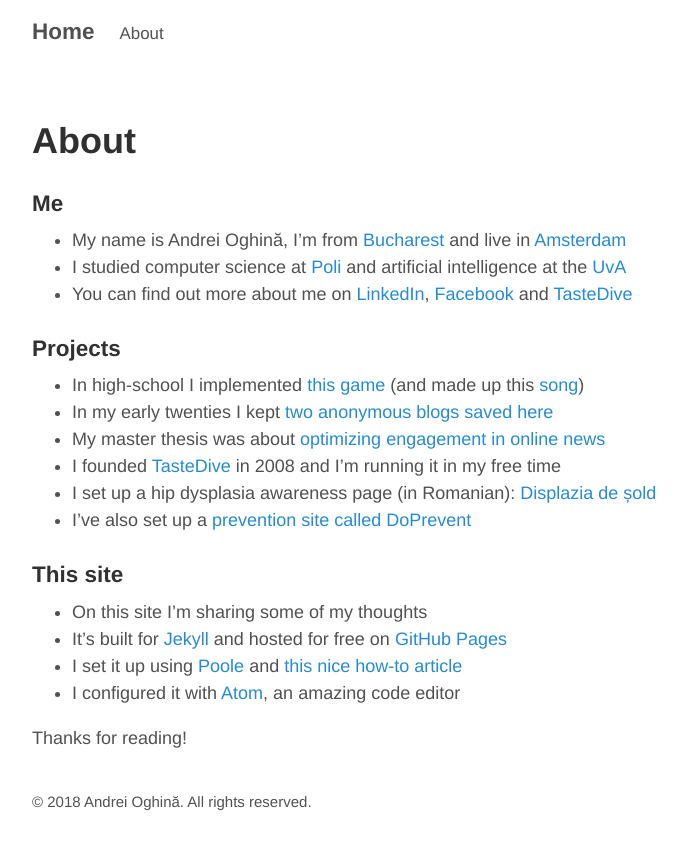
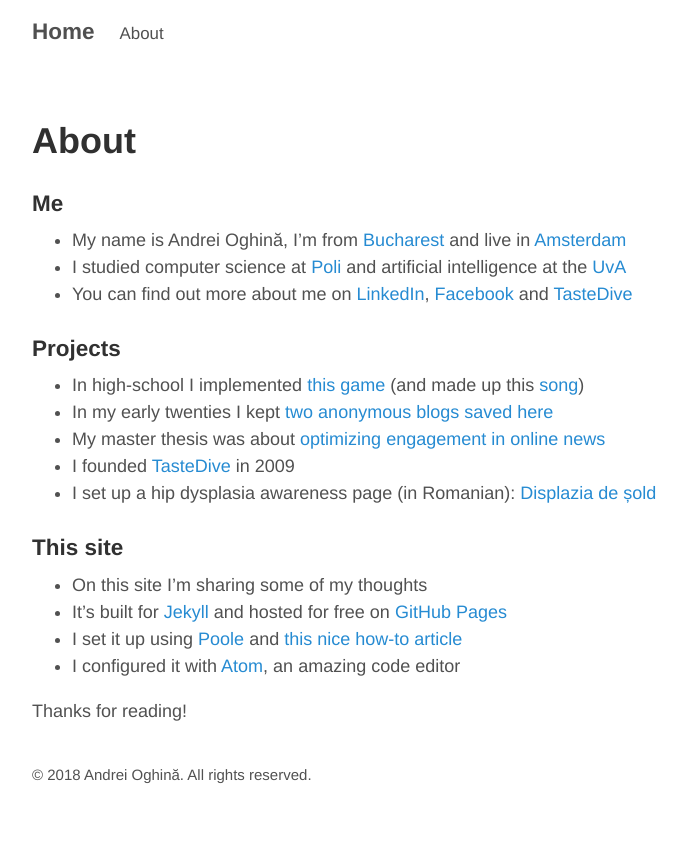
Before and after one commit to aoghina/aoghina.github.io, a Jekyll site: the page built from about.md, in a window 1280 px wide. Shown: the top 850 px of the page, without its empty margins (293-980 px from the left). Built offline with Jekyll 4.4.1, drawn with Linux system fonts in a browser that asks for light colours.

Commit message:
Update about

```diff
--- a/about.md
+++ b/about.md
@@ -14,9 +14,8 @@
 * In high-school I implemented [this game](/public/static/tank-site/) (and made up this [song](/public/static/psychedelic-solo.wav))
 * In my early twenties I kept [two anonymous blogs saved here](/public/static/harmony-within-chaos.pdf)
 * My master thesis was about [optimizing engagement in online news](/public/static/optimizing-engagement-in-online-news.pdf)
-* I founded [TasteDive](http://tastedive.com) in 2008 and I'm running it in my free time
+* I founded [TasteDive](http://tastedive.com) in 2009
 * I set up a hip dysplasia awareness page (in Romanian): [Displazia de șold](http://displaziadesold.ro)
-* I've also set up a [prevention site called DoPrevent](http://doprevent.com)
 
 ### This site
 
```
